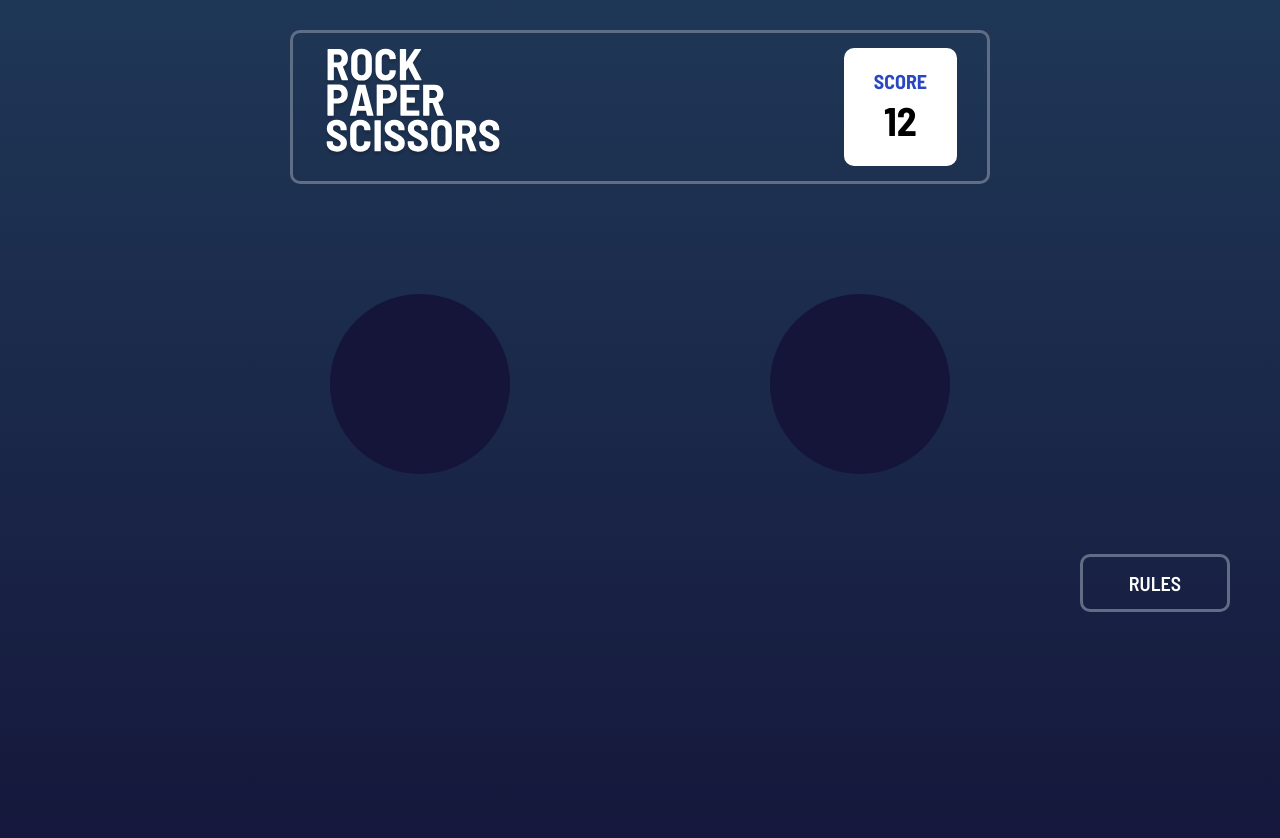
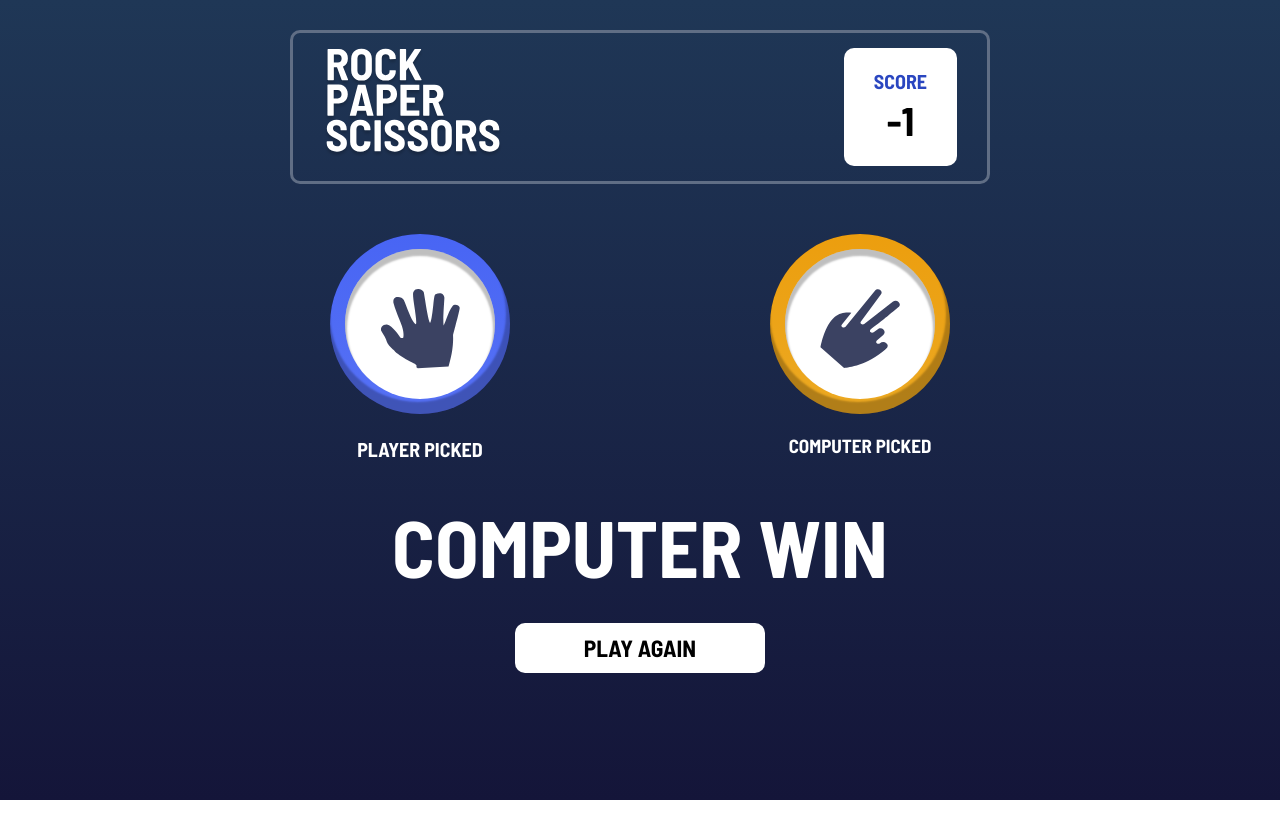
Before and after one commit to thrashraf/Rock-Paper-Scissor, a plain HTML site: page index.html in a window 1280 px wide. Both pictures are taken after a click on the element 430 px from the left and 324 px from the top of the page. After the commit the page ends 800 px from the top, so only its background shows below. Drawn offline with Linux system fonts and the light colour scheme.

Commit message:
some updates

```diff
--- a/app/js/app.js
+++ b/app/js/app.js
@@ -8,6 +8,9 @@ const weaponContainer = document.querySelector('.weapon');
 const result = document.getElementById('result')
 const resultContainer = document.querySelector('.result-container');
 const playAgainBtn = document.querySelector('.play-again');
+let score = document.getElementById('score');
+
+scoreValue = 0
 
 
 buttons.forEach(button => button.addEventListener('click', () => {
@@ -20,8 +23,14 @@ buttons.forEach(button => button.addEventListener('click', () => {
 
     hideWeapon();
     createWeaponEl(PlayerWeapon, player);
-    createWeaponEl(ComputerWeapon, computer);
-    checkWinner(PlayerWeapon, ComputerWeapon);
+
+
+    setTimeout(() => {
+        createWeaponEl(ComputerWeapon, computer)
+        checkWinner(PlayerWeapon, ComputerWeapon);
+        score.textContent = `${scoreValue}`
+      }, 1000);
+
 
 }));
 
@@ -45,22 +54,20 @@ const getComputerInput = () => {
 
 const createWeaponEl = (weapon, user) => {
 
+    console.log(user.className);
     const WeaponEl = document.createElement('div')
     WeaponEl.className = weapon
-    WeaponEl.id = 'button'
+    WeaponEl.id = 'versus'
     WeaponEl.innerHTML = `
         <span>
             <img src="/images/icon-${weapon}.svg" alt="">
         </span>
+        <h4>${user.className.toUpperCase()} PICKED</h4>
     `;
 
 
-    user.removeChild()
+    console.log(WeaponEl);
     user.append(WeaponEl)
-
-
-
-
 
 }
 
@@ -77,24 +84,36 @@ const checkWinner = (player, computer) => {
     if (player === computer) {
         resultContainer.style.display = 'block'
         result.innerHTML = `DRAW`
+
     } else if (player === 'paper' && computer === 'rock'||
         player === 'rock' && computer === 'scissors'||
         player === 'scissors' && computer === 'paper'
     ) {
+        scoreValue++;
         resultContainer.style.display = 'block'
-        result.innerHTML = `Player WIN`
+        result.innerHTML = `PLAYER WIN`
+
+
     } else {
+        scoreValue--;
         resultContainer.style.display = 'block'
-        result.innerHTML = `Computer WIN`
+        result.innerHTML = `COMPUTER WIN`
+
     }
+
+    rulesBtn.style.display = 'none'
 }
 
 const playAgain = () => {
 
-
+    const computerChild = computer.querySelector('#versus')
+    const playerChild = player.querySelector('#versus')
+    computer.removeChild(computerChild)
+    player.removeChild(playerChild);
     weaponContainer.style.display = 'grid';
     gameContainer.style.display = 'none'
     resultContainer.style.display = 'none'
+    rulesBtn.style.display = 'block'
 }
 
 
--- a/app/sass/_global.sass
+++ b/app/sass/_global.sass
@@ -3,6 +3,7 @@
 html
     font-size: 100%
     box-sizing: border-box
+    height: 100%
 
 
 *, *::before, *::after
@@ -14,5 +15,4 @@ body
     padding: 0
     background-image: linear-gradient(to bottom, hsl(214, 47%, 23%), hsl(237, 49%, 15%))
     background-repeat: no-repeat
-    height: 896px
     width: 100%
--- a/app/sass/style.sass
+++ b/app/sass/style.sass
@@ -60,6 +60,12 @@
                 background-color: hsl(237, 49%, 15%)
                 border-radius: 50%
 
+                h4
+                    position: relative
+                    top: 100px
+                    text-align: center
+                    font-family: $font
+                    color: #ffffff
                 .paper
                     width: 110px
                     height: 110px
@@ -131,6 +137,14 @@
                 height: 110px
                 background-color: hsl(237, 49%, 15%)
                 border-radius: 50%
+
+                h4
+                    position: relative
+                    top: 100px
+                    text-align: center
+                    font-family: $font
+                    color: #ffffff
+
 
                 .paper
                     width: 110px
@@ -377,7 +391,7 @@
             padding: 15px 30px
             max-width: 700px
             margin: 30px auto
-
+            margin-bottom: 0px
 
             .container
                 padding: 20px 30px
@@ -398,14 +412,26 @@
         .versus-container
             margin: auto
 
+
             .game-start
-
+                padding-top: 50px
                 .player
                     width: 180px
                     height: 180px
+
+
+                    h4
+                        position: relative
+                        top: 160px
+                        font-size: 20px
+                        text-align: center
+                        font-family: $font
+                        color: #ffffff
+
                     .paper
                         width: 180px
                         height: 180px
+
 
                         span
                             width: 150px
@@ -453,9 +479,21 @@
                 .computer
                     width: 180px
                     height: 180px
+
+                    h4
+                        position: relative
+                        top: 160px
+                        font-size: 19px
+                        text-align: center
+                        font-family: $font
+                        color: #ffffff
+
                     .paper
                         width: 180px
                         height: 180px
+
+
+
 
                         span
                             width: 150px
@@ -566,16 +604,22 @@
         .result-container
             h1
                 font-size: 80px
+                margin-bottom: 0px
 
             .play-again
                 margin-top: 0px
                 font-size: 35px
                 width: 250px
+                position: relative
+                bottom: 30px
+
 
         .rules-container
             float: right
-            margin-top: 40px
+            text-align: center
+            margin: 0px
             margin-right: 50px
+            margin-top: 100px
 
 
 
--- a/index.html
+++ b/index.html
@@ -14,7 +14,7 @@
            <img src="/images/logo.svg" alt="">
            <div class="container">
                <h4>SCORE</h4>
-               <h1>12</h1>
+               <h1 id="score">0</h1>
            </div>
        </div>
 
@@ -27,7 +27,9 @@
 
        <div class="versus-container">
            <div class="game-start">
-               <div class="player"></div>
+               <div class="player">
+
+               </div>
 
                <div class="computer"></div>
             </div>
```
Also changed, not shown: dist/style.css.
